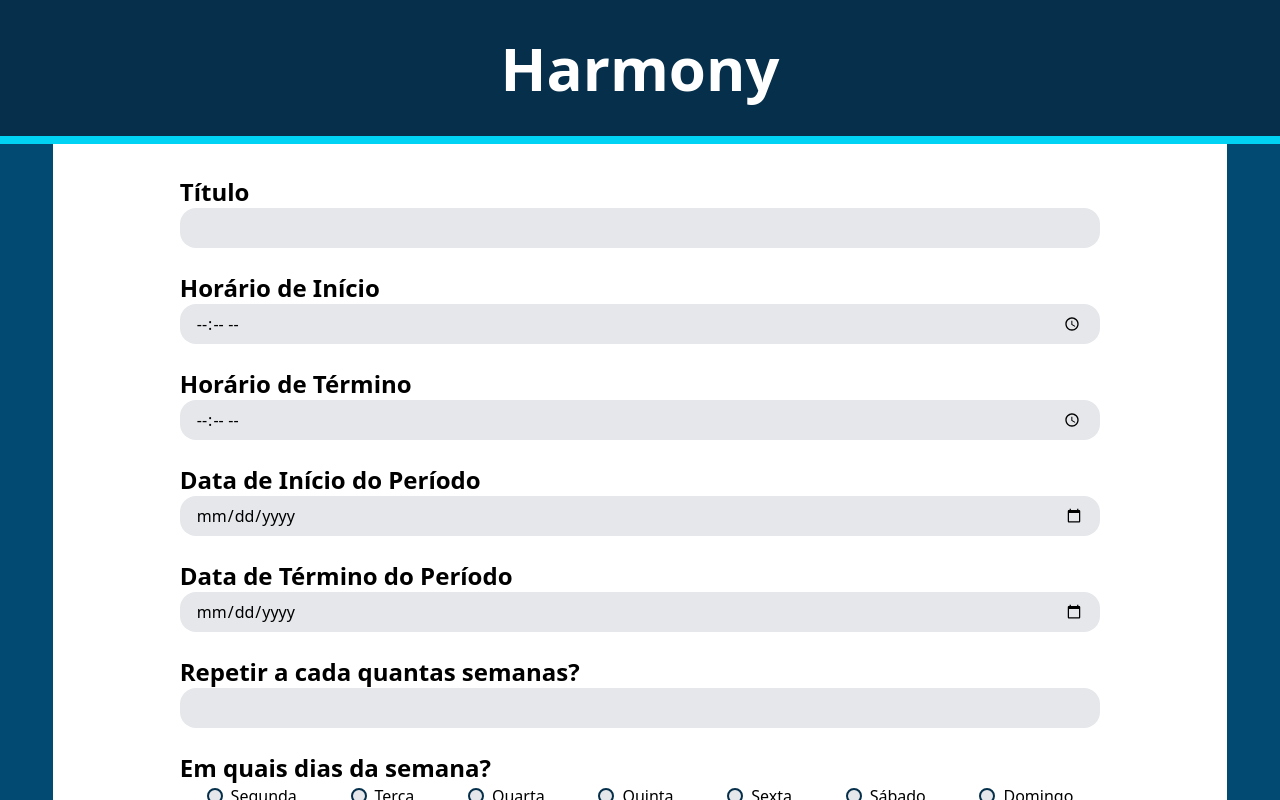
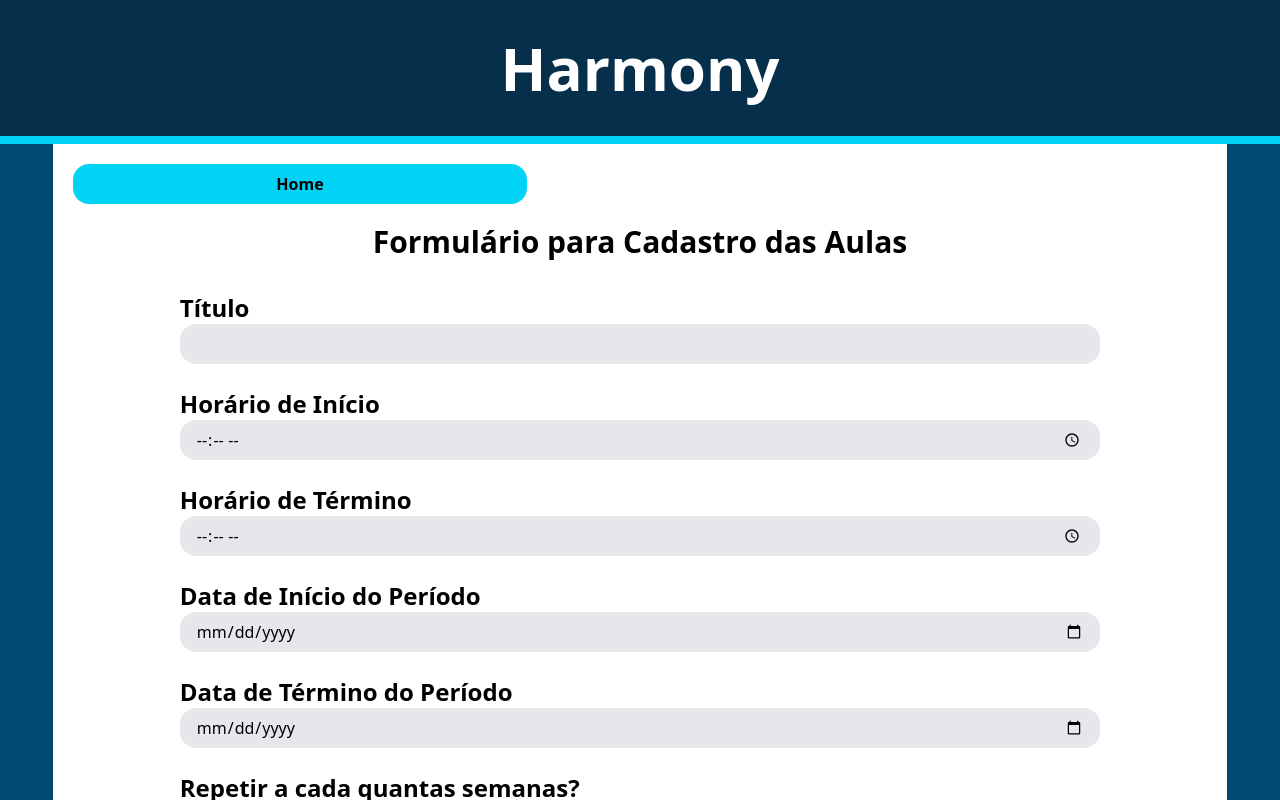
Before and after one commit to CarlosEduardo7700/harmony-system, a Next.js app: page /cadastro-aulas in a window 1280 px wide. Shown: the top 800 px of the page. Built offline with nearby package versions, Linux system fonts and the light colour scheme.

Commit message:
feat: Adicionando título ao formulário e um botão de retorno a Home

```diff
--- a/src/app/cadastro-aulas/page.tsx
+++ b/src/app/cadastro-aulas/page.tsx
@@ -1,7 +1,14 @@
+import Link from "next/link";
+
 export default function Home() {
   return (
     <div className="container-principal">
+
+        <Link href="/" className="back-home-button">Home</Link>
+
         <form action="" className="form-cadastro-aulas">
+
+            <h1 className="form-title">Formulário para Cadastro das Aulas</h1>
 
             <div className="container-form-field">
                 <label htmlFor="title" className="form-field-label">Título</label>
--- a/src/app/globals.css
+++ b/src/app/globals.css
@@ -20,6 +20,10 @@
 
   .form-cadastro-aulas {
     @apply w-5/6 flex flex-col justify-center items-center;
+
+    & .form-title {
+      @apply text-3xl text-center font-bold mb-5;
+    }
 
     & .container-form-field {
       @apply w-full flex flex-col p-3;
@@ -53,4 +57,8 @@
       @apply bg-cyan-400 h-10 w-2/5 rounded-2xl font-bold hover:bg-cyan-500 hover:text-white transition duration-300 cursor-pointer;
     }
   }
+
+  .back-home-button {
+    @apply bg-cyan-400 h-10 w-2/5 mr-auto mb-5 rounded-2xl font-bold hover:bg-cyan-500 hover:text-white transition duration-300 cursor-pointer flex justify-center items-center;
+  }
 }
```
